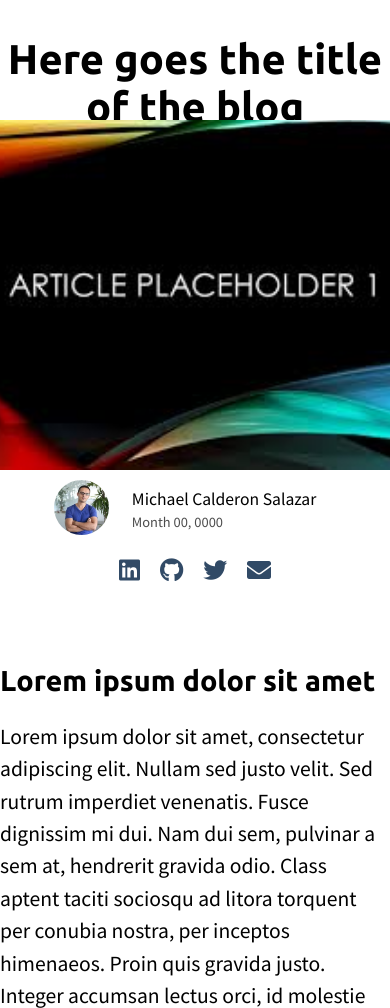
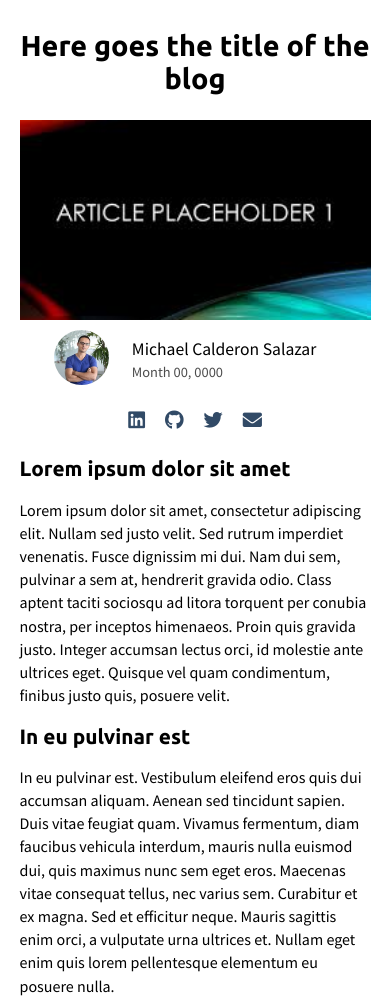
Before and after one commit to miccalsa/portfolio, a plain HTML site: page blog/template/index.html in a window 390 px wide. Shown: the top 1008 px of the page. Drawn offline with Linux system fonts and the light colour scheme.

Commit message:
Add responsiveness to blog

```diff
--- a/blog/styles/blog.css
+++ b/blog/styles/blog.css
@@ -94,3 +94,56 @@ h1, h2, h3, h4, h5, h6 {
 .article-content .article-image {
     text-align: center;
 }
+
+/* iPad */
+
+@media screen and (max-width: 768px) {
+    .blog-container {
+        grid-template-rows: 120px 250px 80px 40px 1fr;
+    }
+
+    .blog-cover-img {
+        width: 90%;
+        margin: 0 auto;
+    }
+
+    .social-media {
+        font-size: 0.8em;
+    }
+
+    .article-content {
+        width: 90%;
+        margin: 0 auto;
+    }
+
+    .article-content h2 {
+        font-size: 1.6em;
+    }
+
+    .article-content p {
+        font-size: 1.1em;
+        line-height: 1.45em;
+    }
+}
+
+/* Phones */
+
+@media screen and (max-width: 415px) {
+    .blog-container {
+        grid-template-rows: 120px 200px 80px 40px 1fr;
+    }
+
+    .blog-title {
+        font-size: 1.8em;
+        margin: 1em 0;
+    }
+
+    .article-content h2 {
+        font-size: 1.3em;
+    }
+
+    .article-content p {
+        font-size: 1em;
+        line-height: 1.45em;
+    }
+}
```
